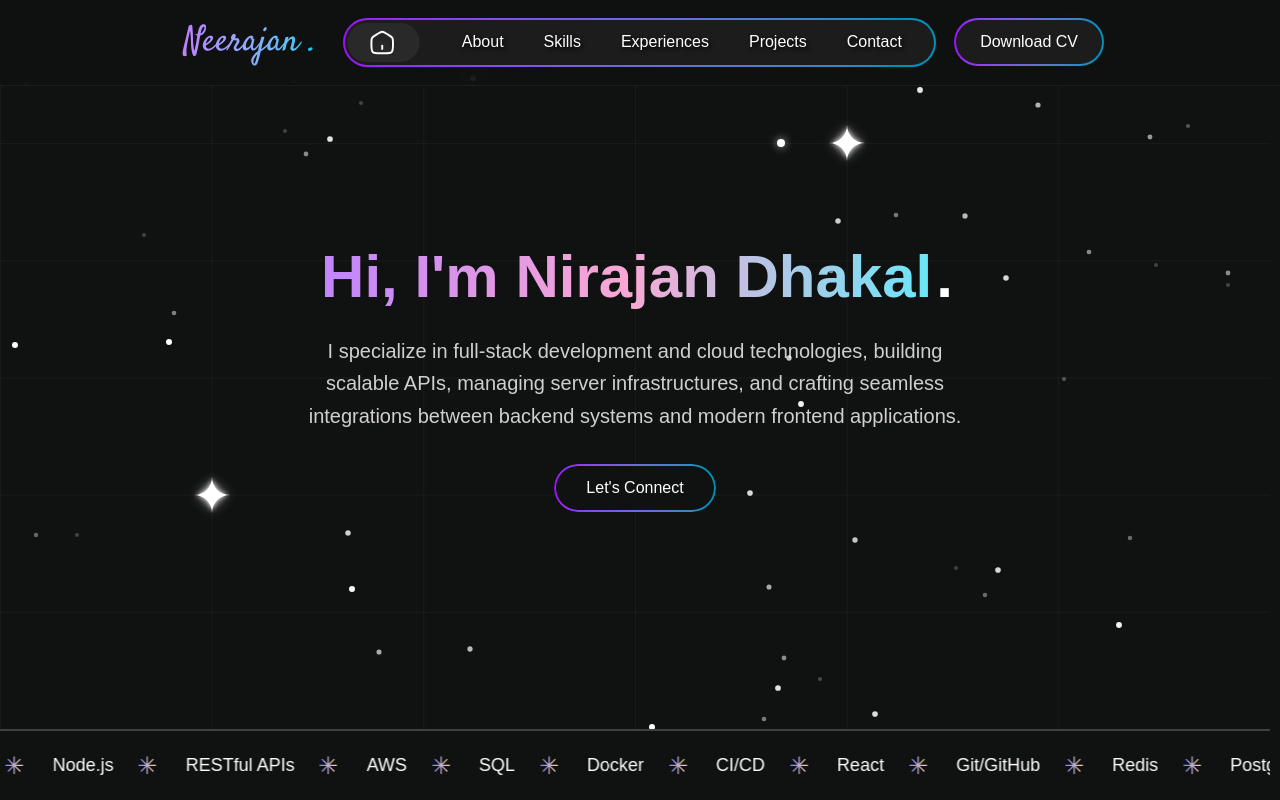
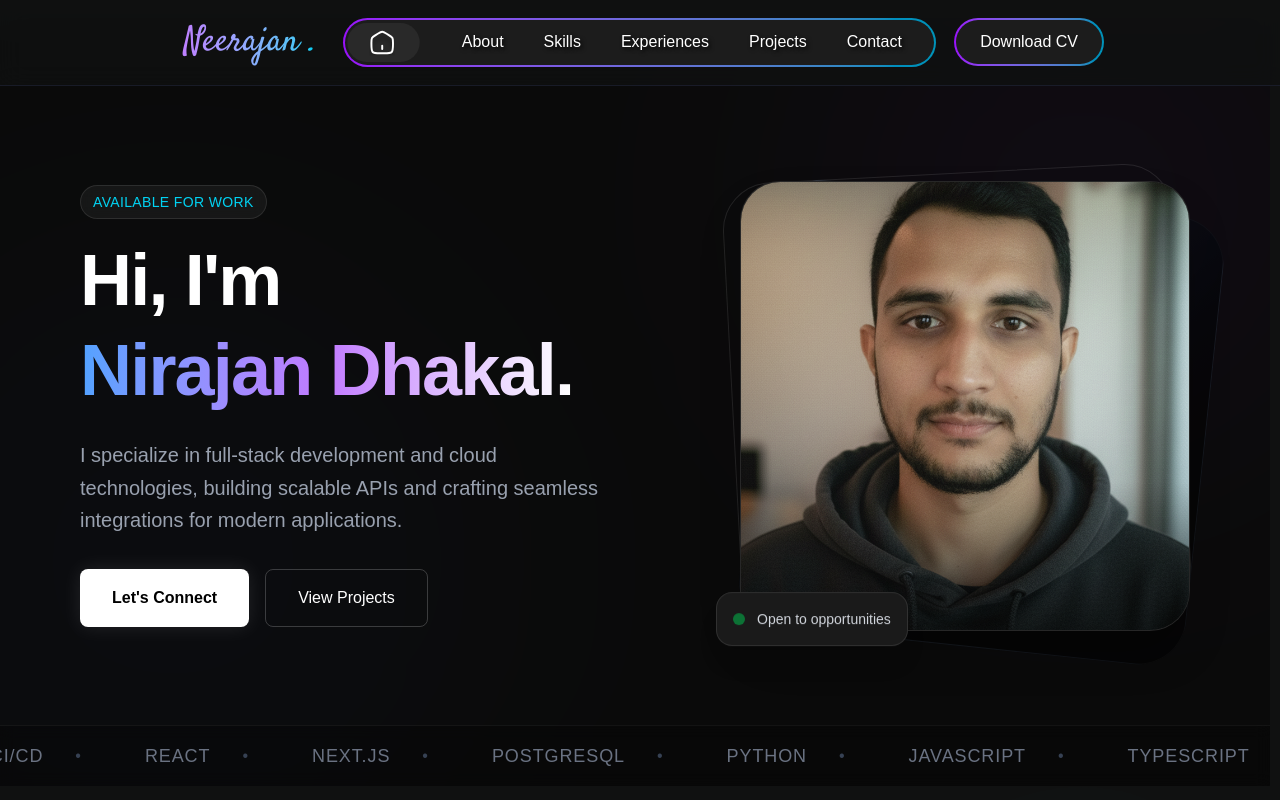
Before and after one commit to Neerazan/portfolio_2.0, a Next.js app: page / in a window 1280 px wide. Shown: the top 800 px of the page. Built offline with nearby package versions, Linux system fonts and the light colour scheme.

Commit message:
new hero section design with image

```diff
--- a/src/app/globals.css
+++ b/src/app/globals.css
@@ -26,6 +26,8 @@
   .text-shadow {
     text-shadow: 2px 2px 4px rgba(0, 0, 0, 0.89);
   }
+
+
 }
 
 html {
@@ -83,6 +85,8 @@ body {
   }
 }
 
+
+
 /* Replace the existing scrollbar styles with these */
 
 /* For Webkit browsers (Chrome, Safari, etc) */
--- a/src/components/Hero.tsx
+++ b/src/components/Hero.tsx
@@ -1,347 +1,133 @@
 "use client";
-import vector from "@/public/assets/Vector.svg";
 import { motion } from "framer-motion";
 import Image from "next/image";
-import { memo, useMemo } from "react";
-import GlowingIcon from "./ui/Star";
-import StarBackground from "./ui/StarBackground";
-
-interface Skill {
-  name: string;
-}
-
-interface Point {
-  x: number;
-  y: number;
-}
-
-interface MeteorPath {
-  path: Point[];
-  duration: number;
-}
-
-// Memoized Meteor component - prevents unnecessary re-renders
-const Meteor = memo(({
-  path,
-  duration,
-  delay,
-  isMobile
-}: {
-  path: Point[];
-  duration: number;
-  delay: number;
-  isMobile: boolean;
-}) => {
-  const size = isMobile ? 6 : 8;
-
-  return (
-    <motion.div
-      className="absolute pointer-events-none will-change-transform"
-      style={{
-        width: size,
-        height: size,
-        left: `${path[0].x}%`,
-        top: `${path[0].y}%`,
-      }}
-      animate={{
-        left: path.map((p) => `${p.x}%`),
-        top: path.map((p) => `${p.y}%`),
-      }}
-      transition={{
-        duration,
-        repeat: Infinity,
-        ease: "linear", // Changed from easeInOut for better performance
-        delay,
-      }}
-    >
-      <div
-        className="rounded-full bg-white relative"
-        style={{
-          marginLeft: -size / 2,
-          marginTop: -size / 2,
-          width: size,
-          height: size,
-          boxShadow: "0 0 8px rgba(255, 255, 255, 0.7)",
-        }}
-      />
-    </motion.div>
-  );
-});
-
-Meteor.displayName = "Meteor";
-
-// Simplified grid with CSS instead of individual divs
-const GridBackground = memo(() => (
-  <div className="absolute inset-0 pointer-events-none">
-    {/* Mobile: 4x4 grid */}
-    <div
-      className="md:hidden absolute inset-0 opacity-15"
-      style={{
-        backgroundImage: 'linear-gradient(rgba(255,255,255,0.1) 1px, transparent 1px), linear-gradient(90deg, rgba(255,255,255,0.1) 1px, transparent 1px)',
-        backgroundSize: '25% 25%'
-      }}
-    />
-
-    {/* Tablet: 5x5 grid */}
-    <div
-      className="hidden md:block lg:hidden absolute inset-0 opacity-20"
-      style={{
-        backgroundImage: 'linear-gradient(rgba(255,255,255,0.15) 1px, transparent 1px), linear-gradient(90deg, rgba(255,255,255,0.15) 1px, transparent 1px)',
-        backgroundSize: '20% 20%'
-      }}
-    />
-
-    {/* Desktop: 6x6 grid */}
-    <div
-      className="hidden lg:block absolute inset-0 opacity-20"
-      style={{
-        backgroundImage: 'linear-gradient(rgba(255,255,255,0.2) 1px, transparent 1px), linear-gradient(90deg, rgba(255,255,255,0.2) 1px, transparent 1px)',
-        backgroundSize: '16.666% 16.666%'
-      }}
-    />
-  </div>
-));
-
-GridBackground.displayName = "GridBackground";
-
-// Simplified stars component
-const Stars = memo(() => (
-  <>
-    {/* Mobile Stars */}
-    <div className="md:hidden absolute inset-0 pointer-events-none">
-      <div className="absolute z-30" style={{ left: '75%', top: '25%', transform: 'translate(-50%, -50%)' }}>
-        <div className="scale-75"><GlowingIcon /></div>
-      </div>
-      <div className="absolute z-30" style={{ left: '25%', top: '75%', transform: 'translate(-50%, -50%)' }}>
-        <div className="scale-75"><GlowingIcon /></div>
-      </div>
-    </div>
-
-    {/* Tablet Stars */}
-    <div className="hidden md:block lg:hidden absolute inset-0">
-      <div className="absolute z-30" style={{ left: '80%', top: '20%', transform: 'translate(-50%, -50%)' }}>
-        <GlowingIcon />
-      </div>
-      <div className="absolute z-30" style={{ left: '20%', top: '80%', transform: 'translate(-50%, -50%)' }}>
-        <GlowingIcon />
-      </div>
-    </div>
-
-    {/* Desktop Stars */}
-    <div className="hidden lg:block absolute inset-0">
-      <div className="absolute z-30" style={{ left: '66.66%', top: '16.66%', transform: 'translate(-50%, -50%)' }}>
-        <GlowingIcon />
-      </div>
-      <div className="absolute z-30" style={{ left: '16.66%', top: '66.66%', transform: 'translate(-50%, -50%)' }}>
-        <GlowingIcon />
-      </div>
-    </div>
-  </>
-));
-
-Stars.displayName = "Stars";
+import React from "react";
 
 export default function Hero() {
-  const handleScroll = (): void => {
+  const handleScroll = () => {
     const contactSection = document.getElementById("contact");
     if (contactSection) {
       contactSection.scrollIntoView({ behavior: "smooth" });
     }
   };
 
-  // Simplified meteor paths - fewer points for better performance
-  const mobileMeteorPaths: MeteorPath[] = useMemo(() => [
-    {
-      path: [
-        { x: 0, y: 25 },
-        { x: 100, y: 25 },
-        { x: 100, y: 100 },
-        { x: 0, y: 100 },
-        { x: 0, y: 25 },
-      ],
-      duration: 40,
-    },
-    {
-      path: [
-        { x: 100, y: 0 },
-        { x: 0, y: 0 },
-        { x: 0, y: 50 },
-        { x: 100, y: 50 },
-        { x: 100, y: 0 },
-      ],
-      duration: 45,
-    },
-  ], []);
-
-  const desktopMeteorPaths: MeteorPath[] = useMemo(() => [
-    {
-      path: [
-        { x: 0, y: 16.66 },
-        { x: 100, y: 16.66 },
-        { x: 100, y: 100 },
-        { x: 0, y: 100 },
-        { x: 0, y: 16.66 },
-      ],
-      duration: 45,
-    },
-    {
-      path: [
-        { x: 100, y: 0 },
-        { x: 0, y: 0 },
-        { x: 0, y: 50 },
-        { x: 100, y: 50 },
-        { x: 100, y: 0 },
-      ],
-      duration: 50,
-    },
-  ], []);
-
   return (
-    <div className="h-[97vh] bg-[#101111] text-white overflow-hidden flex flex-col">
-      {/* Hero Section */}
-      <div
-        id="home"
-        className="relative flex flex-col items-center justify-center px-4 h-[85vh] md:h-full"
-      >
-        {/* Simplified Background grid */}
-        <GridBackground />
-
-        {/* Stars */}
-        <Stars />
-
-        {/* Reduced Meteors - only 2 instead of 3 */}
-        <div className="md:hidden">
-          {mobileMeteorPaths.map((meteor, idx) => (
-            <Meteor
-              key={`mobile-${idx}`}
-              path={meteor.path}
-              duration={meteor.duration}
-              delay={idx * 5}
-              isMobile={true}
-            />
-          ))}
+    <div className="relative min-h-[95vh] bg-[#0a0a0a] text-white overflow-hidden flex flex-col justify-center">
+      {/* Background Ambience - Subtle Professional Gradient */}
+      <div className="absolute top-0 left-0 w-full h-full overflow-hidden pointer-events-none">
+        <div className="absolute top-[-10%] right-[-5%] w-[500px] h-[500px] bg-purple-900/20 rounded-full blur-[120px] mix-blend-screen opacity-30" />
+        <div className="absolute bottom-[-10%] left-[-10%] w-[600px] h-[600px] bg-blue-900/10 rounded-full blur-[100px] mix-blend-screen opacity-30" />
       </div>
 
-        <div className="hidden md:block">
-          {desktopMeteorPaths.map((meteor, idx) => (
-            <Meteor
-              key={`desktop-${idx}`}
-              path={meteor.path}
-              duration={meteor.duration}
-              delay={idx * 5}
-              isMobile={false}
-            />
-          ))}
+      <div className="container mx-auto px-6 md:px-12 lg:px-20 relative z-10 grid grid-cols-1 lg:grid-cols-2 gap-12 items-center h-full py-20 lg:py-0">
+
+        {/* Left Column: Text Content */}
+        <div className="flex flex-col items-start space-y-8 order-2 lg:order-1">
+          <motion.div
+            initial={{ opacity: 0, y: 30 }}
+            animate={{ opacity: 1, y: 0 }}
+            transition={{ duration: 0.8, ease: "easeOut" }}
+          >
+            <div className="inline-block px-3 py-1 mb-4 border border-white/10 rounded-full bg-white/5 backdrop-blur-sm">
+              <span className="text-sm font-medium text-cyan-400 tracking-wide">AVAILABLE FOR WORK</span>
             </div>
 
-        {/* Star Background */}
-        <StarBackground />
-
-        {/* Content - Optimized for LCP */}
-        <div className="relative z-10 text-center max-w-4xl mx-auto px-4">
-          {/* Render text immediately without animation on initial load */}
-          <h1 className="text-3xl sm:text-4xl md:text-5xl lg:text-6xl font-bold mb-4 sm:mb-6 text-white animate-fade-in">
-            <span className="gradient-text p-1">Hi, I&apos;m Nirajan Dhakal</span>.
+            <h1 className="text-4xl sm:text-5xl lg:text-7xl font-bold leading-tight tracking-tight text-white mb-6">
+              Hi, I&apos;m <br />
+              <span className="text-transparent bg-clip-text bg-linear-to-r from-blue-400 via-purple-400 to-white">
+                Nirajan Dhakal.
+              </span>
             </h1>
 
-          <p className="text-base sm:text-lg md:text-xl text-white/80 mb-6 sm:mb-8 max-w-2xl mx-auto leading-relaxed px-2 animate-fade-in-delayed">
-            I specialize in full-stack development and cloud technologies, building scalable APIs, managing server infrastructures, and crafting seamless integrations between backend systems and modern frontend applications.
+            <p className="text-lg sm:text-xl text-gray-400 max-w-xl leading-relaxed">
+              I specialize in full-stack development and cloud technologies, building scalable APIs and crafting seamless integrations for modern applications.
             </p>
+          </motion.div>
 
+          <motion.div
+            initial={{ opacity: 0, y: 20 }}
+            animate={{ opacity: 1, y: 0 }}
+            transition={{ duration: 0.8, delay: 0.2, ease: "easeOut" }}
+            className="flex flex-wrap gap-4"
+          >
             <button
               onClick={handleScroll}
-            className="relative px-8 py-3 rounded-full text-white font-medium text-base overflow-hidden cursor-pointer group animate-fade-in-more-delayed transition-transform hover:scale-105 active:scale-95 min-h-11 min-w-11"
-            aria-label="Let's Connect - scroll to contact section"
+              className="px-8 py-4 bg-white text-black font-semibold rounded-lg hover:bg-gray-100 transition-colors duration-300 shadow-[0_0_20px_rgba(255,255,255,0.1)]"
             >
-            <div className="absolute inset-0 bg-linear-to-r from-purple-600 to-cyan-600 rounded-full p-0.5">
-              <div className="w-full h-full bg-[#101111] rounded-full" />
-            </div>
-            <div className="absolute inset-0 bg-linear-to-r from-purple-600 to-cyan-600 rounded-full opacity-0 group-hover:opacity-100 transition-opacity duration-300" />
-            <span className="relative z-10">Let&apos;s Connect</span>
+              Let&apos;s Connect
             </button>
+            <button className="px-8 py-4 border border-white/20 text-white font-medium rounded-lg hover:bg-white/5 transition-colors duration-300">
+              View Projects
+            </button>
+          </motion.div>
         </div>
 
-        {/* CSS Animations for better LCP */}
-        <style jsx>{`
-          @keyframes fadeIn {
-            from { opacity: 0; }
-            to { opacity: 1; }
-          }
+        {/* Right Column: Creative Image Composition */}
+        <div className="relative flex justify-center lg:justify-end order-1 lg:order-2">
+          <motion.div
+            initial={{ opacity: 0, scale: 0.9 }}
+            animate={{ opacity: 1, scale: 1 }}
+            transition={{ duration: 1, ease: "easeOut" }}
+            className="relative w-[300px] h-[300px] sm:w-[400px] sm:h-[400px] lg:w-[450px] lg:h-[450px]"
+          >
+            {/* Creative Backdrop Element 1: Skewed Box */}
+            <div className="absolute inset-0 bg-linear-to-br from-gray-800 to-black rounded-[3rem] transform rotate-6 translate-x-4 translate-y-4 border border-white/5 opacity-50" />
 
-          .animate-fade-in {
-            animation: fadeIn 0.4s ease-out forwards;
-          }
+            {/* Creative Backdrop Element 2: Outline */}
+            <div className="absolute inset-0 border border-white/10 rounded-[3rem] transform -rotate-3 -translate-x-2 -translate-y-2" />
 
-          .animate-fade-in-delayed {
-            opacity: 0;
-            animation: fadeIn 0.4s ease-out 0.1s forwards;
-          }
+            {/* Main Image Container */}
+            <div className="relative w-full h-full rounded-[2.5rem] overflow-hidden shadow-2xl bg-[#0f0f0f] border border-white/10 group">
+              <Image
+                src="/assets/pp.png"
+                alt="Nirajan Dhakal"
+                fill
+                className="object-cover object-center transition-transform duration-700 ease-in-out group-hover:scale-105"
+                priority
+              />
 
-          .animate-fade-in-more-delayed {
-            opacity: 0;
-            animation: fadeIn 0.4s ease-out 0.2s forwards;
-          }
-
-          .gradient-text {
-            background: linear-gradient(to right, #c084fc, #f9a8d4, #67e8f9);
-            -webkit-background-clip: text;
-            -webkit-text-fill-color: transparent;
-            background-clip: text;
-            display: inline-block;
-          }
-        `}</style>
+              {/* Subtle Gradient Overlay at bottom */}
+              <div className="absolute inset-x-0 bottom-0 h-1/3 bg-linear-to-t from-black/60 to-transparent pointer-events-none" />
             </div>
 
-      {/* Marquee */}
+            {/* Floating Badge (Creative Touch) */}
+            <motion.div
+              animate={{ y: [0, -10, 0] }}
+              transition={{ repeat: Infinity, duration: 5, ease: "easeInOut" }}
+              className="absolute -bottom-6 -left-6 bg-[#1a1a1a] p-4 rounded-2xl border border-white/10 shadow-xl backdrop-blur-md flex items-center gap-3 z-20"
+            >
+              <div className="w-3 h-3 rounded-full bg-green-500 animate-pulse" />
+              <span className="text-sm font-medium text-gray-300">Open to opportunities</span>
+            </motion.div>
+          </motion.div>
+        </div>
+      </div>
+
+      {/* Marquee Footer */}
+      <div className="absolute bottom-0 w-full border-t border-white/5 bg-black/20 backdrop-blur-sm">
         <Marquee />
+      </div>
     </div>
   );
 }
 
-const skills: Skill[] = [
-  { name: "Python" },
-  { name: "JavaScript" },
-  { name: "TypeScript" },
-  { name: "Node.js" },
-  { name: "RESTful APIs" },
-  { name: "AWS" },
-  { name: "SQL" },
-  { name: "Docker" },
-  { name: "CI/CD" },
-  { name: "React" },
-  { name: "Git/GitHub" },
-  { name: "Redis" },
-  { name: "PostgreSQL" },
+const skills = [
+  "Python", "JavaScript", "TypeScript", "Node.js", "RESTful APIs", "AWS", "SQL", "Docker", "CI/CD", "React", "Next.js", "PostgreSQL"
 ];
 
-// Memoized Marquee to prevent unnecessary re-renders
-const Marquee = memo(() => {
-  const renderSkills = (prefix: string) =>
-    skills.map((skill, index) => (
-      <div
-        key={`${prefix}-${index}`}
-        className="flex items-center justify-between gap-x-3 sm:gap-x-4 p-3 sm:p-4 lg:gap-x-6 lg:p-6"
-      >
-        <h1 className="text-sm sm:text-base lg:text-lg">{skill.name}</h1>
-        <Image src={vector} alt="Vector" className="w-4 sm:w-5 lg:w-6" />
+const Marquee = React.memo(() => {
+  return (
+    <div className="relative flex w-full overflow-hidden py-4">
+      <div className="animate-marquee flex whitespace-nowrap">
+        {[...skills, ...skills, ...skills].map((skill, index) => (
+          <div key={index} className="flex items-center mx-8 group">
+            <span className="text-gray-500 font-medium text-lg uppercase tracking-wider group-hover:text-white transition-colors duration-300">
+              {skill}
+            </span>
+            <span className="ml-8 text-gray-700">•</span>
           </div>
-    ));
-
-  return (
-    <div className="relative flex w-full overflow-hidden border-b-2 border-white/20 md:border-t-2">
-      <div className="animate-marquee flex whitespace-nowrap will-change-transform">
-        {renderSkills("first")}
-        {renderSkills("second")}
+        ))}
       </div>
-      <style jsx>{`
-        @keyframes marquee {
-          0% { transform: translateX(0); }
-          100% { transform: translateX(-50%); }
-        }
-        .animate-marquee {
-          animation: marquee 30s linear infinite;
-        }
-      `}</style>
     </div>
   );
 });
```
Also changed, not shown: public/assets/pp.png (added). Lines whose indentation alone changed are shown as unchanged.
